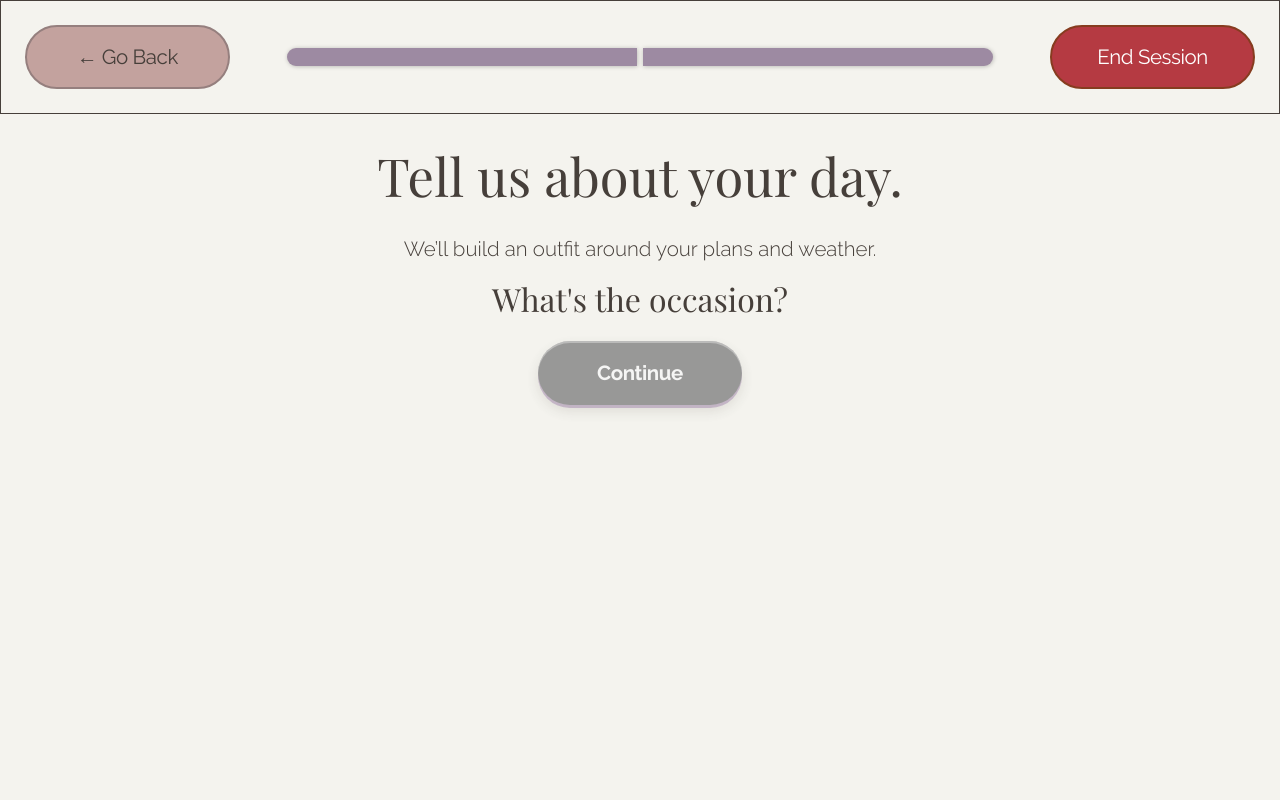
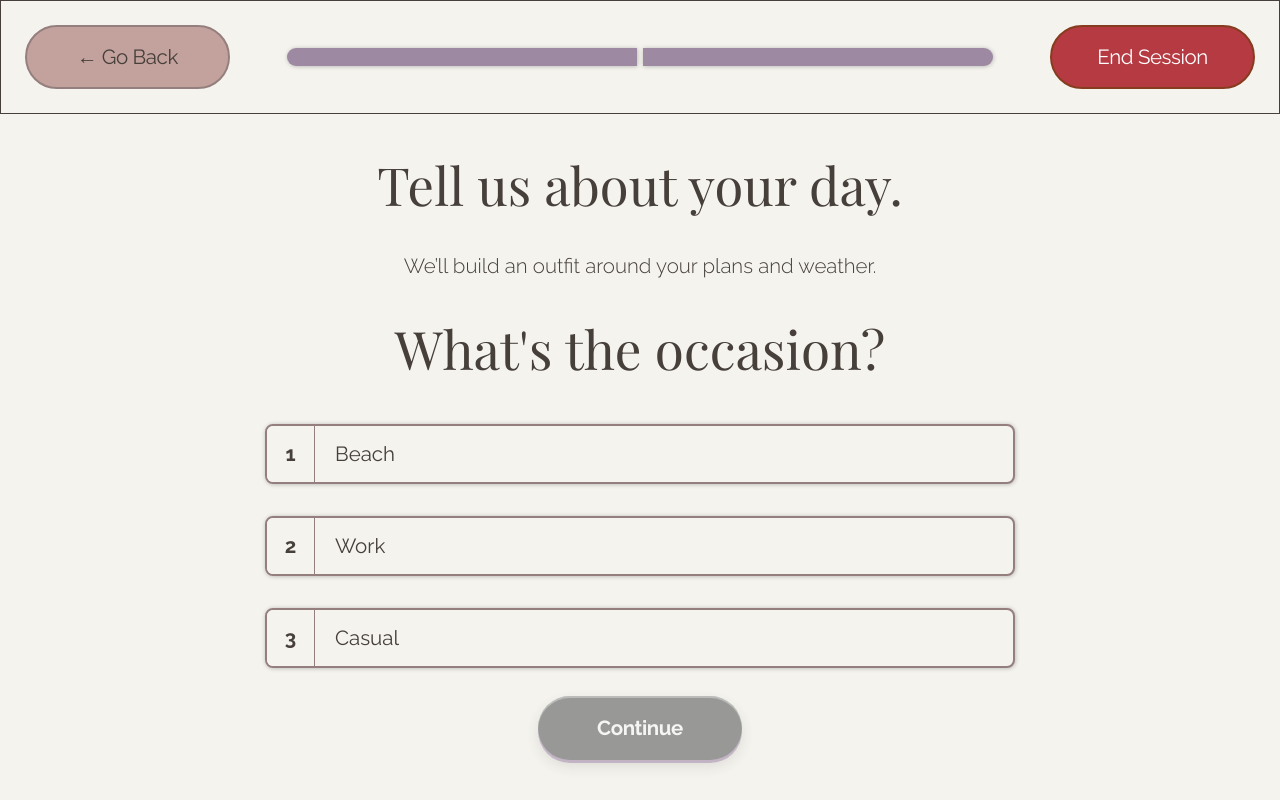
Before and after one commit to CS3560-02-6-A/MallKioskSystem, a React app in the folder frontend/: page /occasion in a window 1280 px wide. Built offline with nearby package versions, Linux system fonts and the light colour scheme; the HTML template or start-up script is replaced by a standard one.

Commit message:
Implement CategoryTile

```diff
--- a/frontend/src/components/ui/CategoryTile.jsx
+++ b/frontend/src/components/ui/CategoryTile.jsx
@@ -0,0 +1,80 @@
+import { useState } from "react";
+import { theme } from "../../styles/theme";
+
+export default function CategoryTile({ options = [], onSelect, style = {} }) {
+  const [selectedIndex, setSelectedIndex] = useState(null);
+
+  const handleSelect = (index) => {
+    setSelectedIndex(index);
+    if (onSelect) onSelect(options[index], index);
+  };
+
+  return (
+    <div
+      style={{
+        display: "flex",
+        flexDirection: "column",
+        gap: "32px",
+        ...style,
+      }}
+    >
+      {options.map((label, index) => {
+        const isSelected = selectedIndex === index;
+        return (
+          <button
+            key={index}
+            type="button"
+            aria-pressed={isSelected}
+            onClick={() => handleSelect(index)}
+            style={{
+              display: "flex",
+              alignItems: "stretch",
+              width: "100%",
+              border: `2px solid ${theme.colors.lightBrown}`,
+              borderRadius: "8px",
+              background: isSelected ? theme.colors.tan : theme.colors.offWhite,
+              cursor: "pointer",
+              padding: 0,
+              overflow: "hidden",
+              transition: "background 120ms ease",
+              fontFamily: theme.fonts.sans,
+              color: theme.colors.text,
+              boxShadow: theme.shadows.dropShadow,
+            }}
+          >
+            <span
+              style={{
+                display: "flex",
+                alignItems: "center",
+                justifyContent: "center",
+                minWidth: "48px",
+                padding: "16px 14px",
+                borderRight: `1.5px solid ${theme.colors.lightBrown}`,
+                fontWeight: theme.fontWeights.bold,
+                fontSize: theme.fontSizes.onboardingTagline,
+                background: theme.colors.offWhite,
+                transition: "background 120ms ease",
+                flexShrink: 0,
+              }}
+            >
+              {index + 1}
+            </span>
+            <span
+              style={{
+                display: "flex",
+                alignItems: "center",
+                padding: "16px 20px",
+                fontFamily: theme.fonts.sans,
+                fontSize: theme.fontSizes.cta,
+                fontWeight: isSelected ? theme.fontWeights.bold : theme.fontWeights.regular,
+                textAlign: "left",
+              }}
+            >
+              {label}
+            </span>
+          </button>
+        );
+      })}
+    </div>
+  );
+}
--- a/frontend/src/features/outfit-curator/pages/OccasionPage.jsx
+++ b/frontend/src/features/outfit-curator/pages/OccasionPage.jsx
@@ -4,7 +4,7 @@ import { useState } from "react";
 import HeaderBar from "../../../components/ui/HeaderBar";
 import ProgressBar from "../../../components/ui/ProgressBar";
 import AppButton from "../../../components/ui/AppButton";
-import ChoiceCard from "../../../components/ui/ChoiceCard";
+import CategoryTile from "../../../components/ui/CategoryTile";
 
 export default function OccasionPage() {
     const navigate = useNavigate();
@@ -24,6 +24,7 @@ export default function OccasionPage() {
             <HeaderBar>
                 <ProgressBar step={2} />
             </HeaderBar>
+        <section>
             <h1
                 style={{
                     justifyContent: "center",
@@ -56,6 +57,7 @@ export default function OccasionPage() {
                         display: "flex",
                         fontFamily: theme.fonts.display,
                         fontWeight: theme.fontWeights.regular,
+                        fontSize: "53px",
                         lineHeight: theme.lineHeights.tight,
                         color: theme.colors.text,
                         }}>
@@ -65,17 +67,28 @@ export default function OccasionPage() {
             <section
                 style={{
                     padding: "5px",
-                    justifyContent: "center",
                     display: "flex",
+                    flexDirection: "column",
+                    gap: "28px",
+                    width: "min(760px, 92%)",
+                    margin: "0 auto",
+                    alignItems: "center",
                 }}
             >
+                <CategoryTile
+                  options={["Beach", "Work", "Casual", ]} //add more options here
+                  onSelect={(label, index) => setSelectedShopper(index)}
+                  style={{ width: "100%" }}
+                />
                 <AppButton
-                    disabled={!selectedShopper}
-                    onClick={() => selectedShopper ? navigate("/occasion") : null}
+                    disabled={selectedShopper === null}
+                    onClick={() => (selectedShopper !== null ? navigate("/occasion") : null)}
                 >
                     Continue
                 </AppButton>
             </section>
+        </section>
+
     </main>
     );
 }
```
